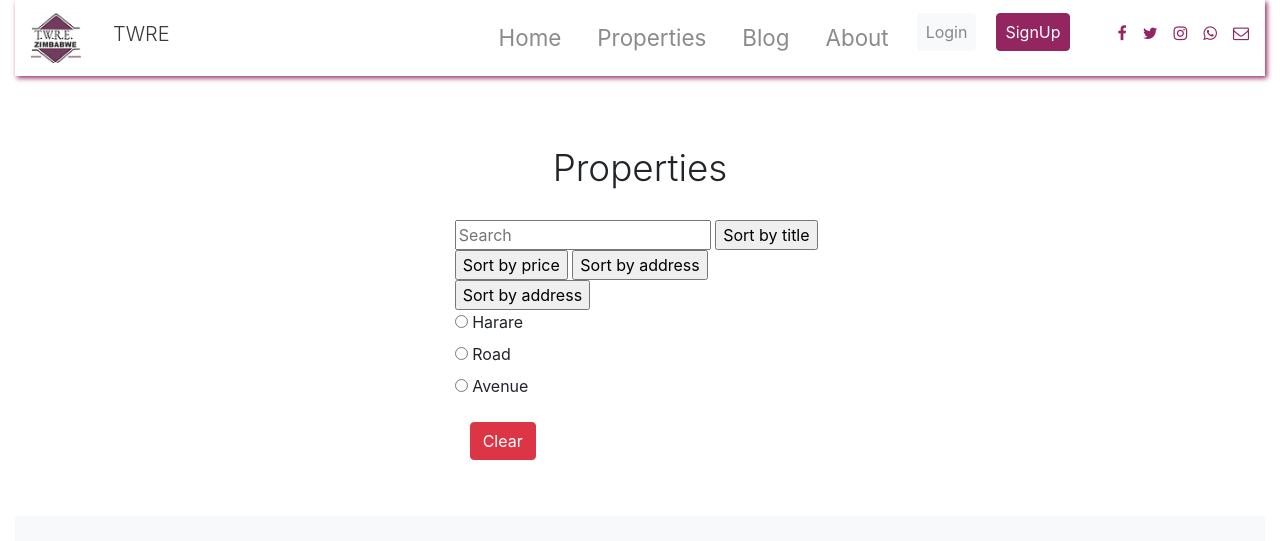
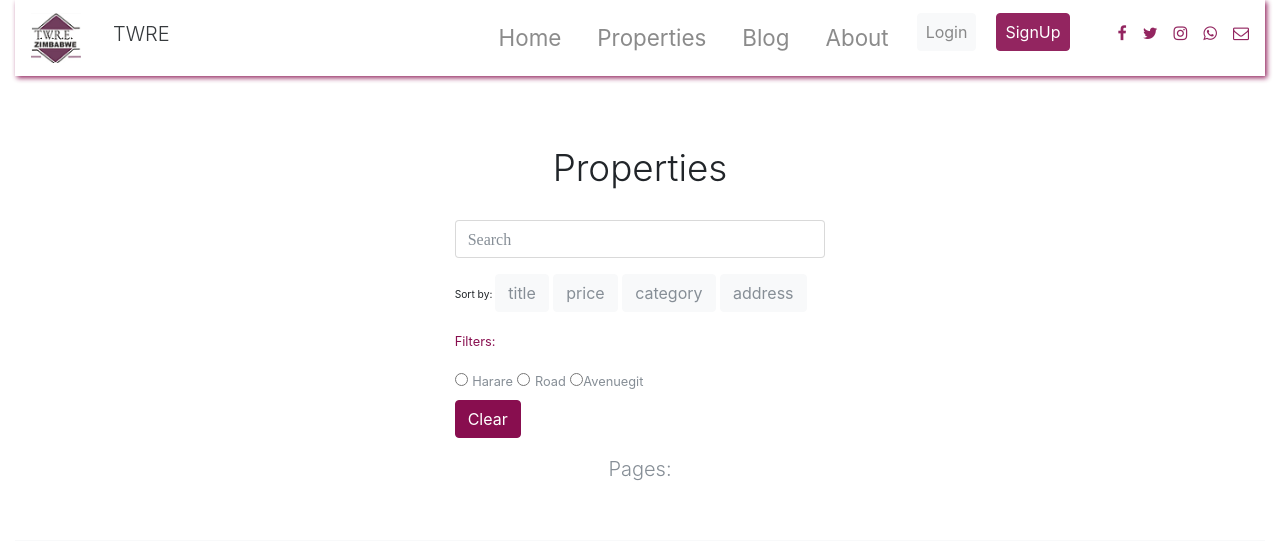
Before and after one commit to CyprianTinasheAarons/twre2019, a Flask app: page /properties in a window 1280 px wide. Shown: the top 541 px of the page. Run offline with Flask 2, Linux system fonts and the light colour scheme; data that the repository does not hold is empty; some libraries are stand-ins or nearby versions.

Commit message:
updated search

```diff
--- a/app/main/views.py
+++ b/app/main/views.py
@@ -55,7 +55,7 @@
     return render_template('home.html', estates=estates )
 
 @main.route('/properties',  methods=['GET','POST'])
-@cache.cached(timeout=300, key_prefix="properties")
+# @cache.cached(timeout=300, key_prefix="properties")
 def properties():
     estatesDB=mongo.db.Estates
     estates =[]
--- a/app/templates/base.html
+++ b/app/templates/base.html
@@ -434,11 +434,6 @@
 
 var propertyList = new List('properties', options);
 
-
-
-
-var userList = new List('users', options);
-
 function resetList(){
 	propertyList.search();
 	propertyList.filter();
--- a/app/templates/properties.html
+++ b/app/templates/properties.html
@@ -13,45 +13,50 @@
 
    <!-- SEARCH -->
 <div id="properties">
-        <div class="col-md-4 mx-auto " >
-          <input class="search" placeholder="Search" />
-          <button class="sort" data-sort="title">
-            Sort by title
+        <div class="col-md-4 col-sm-12 mx-auto " >
+
+          <!-- Actual search box -->
+          <div class="form-group">
+            <input type="text" class="form-control fa fa-search  search" placeholder="Search">
+          </div>
+         <p><small><small>
+            Sort by:
+         </small></small>
+          <button class="sort btn btn-light  text-muted" data-sort="title">
+            title
           </button>
-          <button class="sort" data-sort="price">
-            Sort by price
+          <button class="sort btn btn-light  text-muted" data-sort="price">
+            price
           </button>
-          <button class="sort" data-sort="address">
-            Sort by address
+          <button class="sort btn btn-light text-muted" data-sort="category">
+            category
           </button>
-           <button class="sort" data-sort="address">
-            Sort by address
-          </button>
+           <button class="sort btn btn-light text-muted" data-sort="address">
+            address
+          </button> </p>
 
-          <div class="filter-group row">
-          <div class="form-group col-xs-12 col-sm-12 col-md-4">
+          <div class="filter-group ">
+          <div class="form-group   mx-auto">
+             <p class="text-primary"><small>
+                      Filters:
+             </small></p>
             <div class="radio-inline">
-              <label>
-                <input class="filter" type="radio" value="Harare" name="address" id="address"/> Harare
+              <label class="text-muted">
+                <input class="filter " type="radio" value="Harare" name="address" id="address"/>
+                <small>Harare</small>
+              </label>
+
+              <label class="text-muted">
+                <input class="filter " type="radio" value="Rd" name="address" id="address"/> <small>Road</small>
+              </label>
+
+              <label class="text-muted">
+                <input class="filter" type="radio" value="Ave" name="address" id="address"/><small>Avenuegit </small>
               </label>
             </div>
-            <div class="radio-inline">
-              <label>
-                <input class="filter" type="radio" value="Rd" name="address" id="address"/> Road
-              </label>
-            </div>
-            <div class="radio-inline">
-              <label>
-                <input class="filter" type="radio" value="Ave" name="address" id="address"/> Avenue
-              </label>
-            </div>
+
+              <button class="btn btn-primary" onclick="resetList();">Clear</button>
           </div>
-          </div>
-
-
-
-          <div class="form-group col-xs-12 col-sm-12">
-            <button class="btn btn-danger" onclick="resetList();">Clear</button>
           </div>
 
         </div>
@@ -61,7 +66,17 @@
       {% include '_properties.html' %}
   </div>
 
-      <ul class="pagination"></ul>
+      <div class="row">
+        <div class="col-md- col-sm- mx-auto">
+          <p class="lead text-muted text-center">
+            Pages:</p>
+            <ul class="pagination text-center"></ul>
+
+
+
+        </div>
+      </div>
+
 
 </div>
 </div>
```
